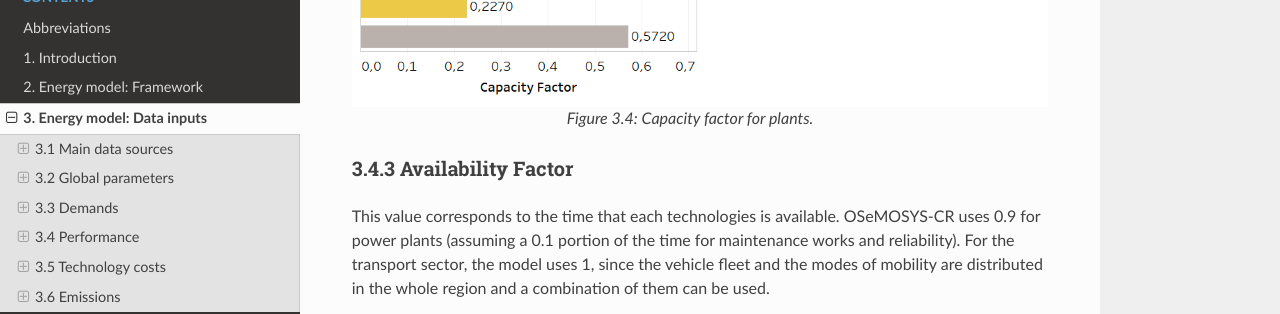
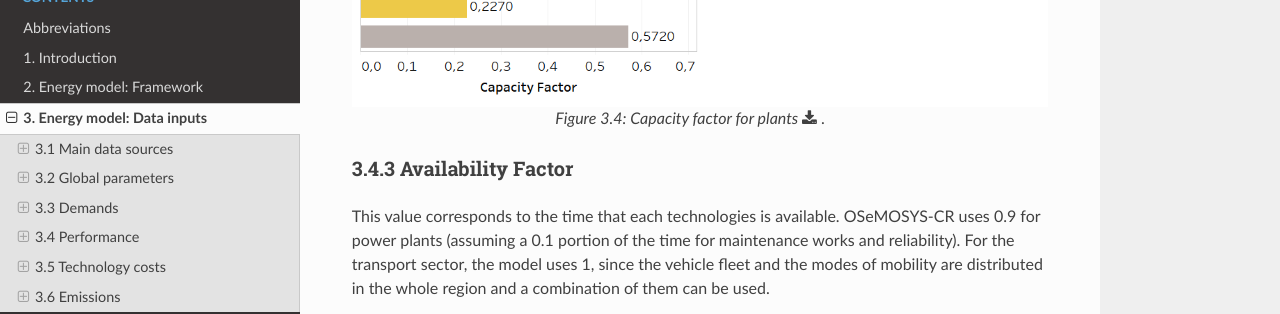
Before and after one commit to EPERLab/OSeMOSYS-CR, a Sphinx documentation site: the page built from docs/03EnergyModelDatabase.rst, in a window 1280 px wide and 900 px high, scrolled down 7388 px. Shown: the part 149-463 px from the top of the window. Built offline with Sphinx 7.4.7 and the Read the Docs theme 2.0.0, drawn with Linux system fonts in a browser that asks for light colours; formulas are drawn with MathJax 3; part of the change alters nothing that is shown.

```diff
--- a/docs/03EnergyModelDatabase.rst
+++ b/docs/03EnergyModelDatabase.rst
@@ -246,7 +246,7 @@ The capacity factor is mainly used for representing electricity generation. In t
    :align:   center
    :width:   700 px
 
-   *Figure 3.4: Capacity factor for plants.*
+   *Figure 3.4: Capacity factor for plants* :download:`. <doc_imgs/CapacityFactor.csv>`
 
 3.4.3 Availability Factor
 ---------
```
